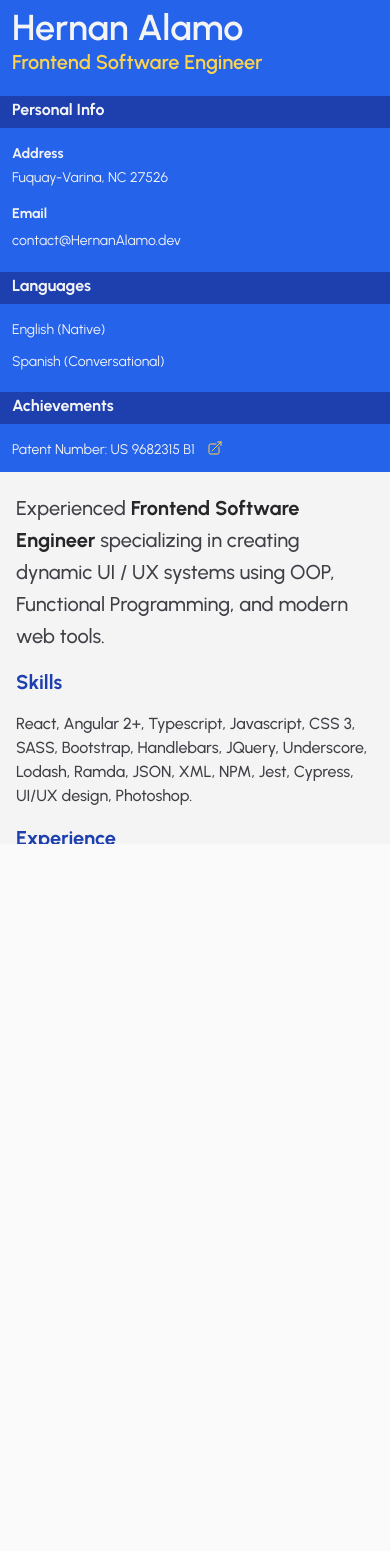
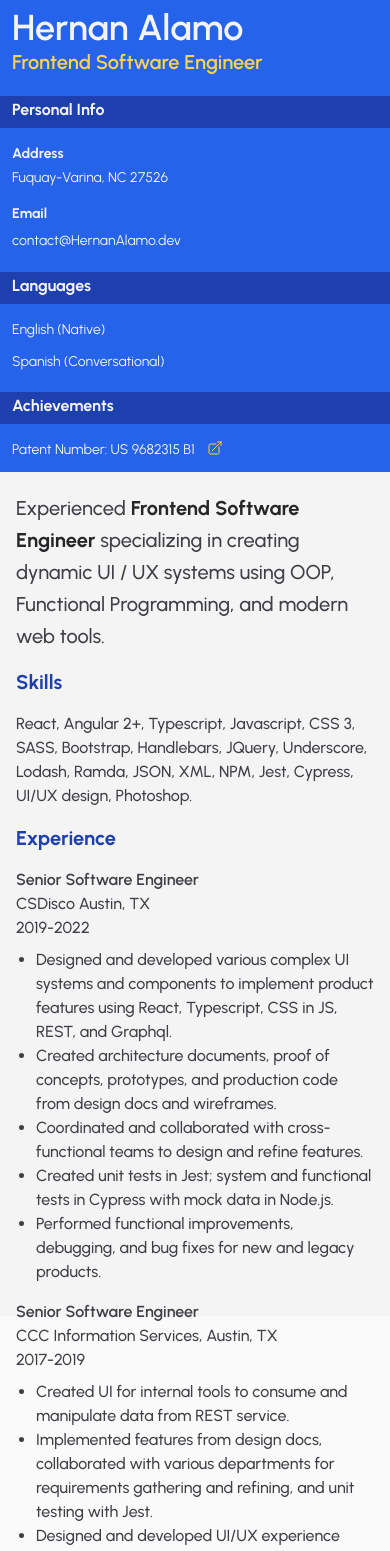
Before and after one commit to halamo/halamo_portfolio, a Next.js app: page / in a window 390 px wide. Shown: the top 1551 px of the page. Before the commit the page ends 844 px from the top, so only its background shows below. Built offline with nearby package versions, Linux system fonts and the light colour scheme.

Commit message:
Adjust sematic tags, fill space

```diff
--- a/app/page.tsx
+++ b/app/page.tsx
@@ -6,11 +6,14 @@ const patentLink =
 
 export default function Home() {
     return (
-        <div
-            className={`${urbanist.className} container mx-auto max-w-4xl overflow-y-auto bg-zinc-100`}
+        <main
+            className={`${urbanist.className} container mx-auto h-full max-w-4xl bg-zinc-100`}
         >
-            <div className="flex h-screen flex-col md:flex-row">
-                <div className="flex flex-none flex-col gap-1 bg-blue-600 text-zinc-100 md:w-72">
+            <div className="flex h-full flex-col md:flex-row">
+                <section
+                    aria-label="Personal Info"
+                    className="flex flex-none flex-col gap-1 bg-blue-600 text-zinc-100 md:w-72 "
+                >
                     <div className="top-0 left-0 bg-blue-600">
                         <h1 className="px-3 pt-2 text-4xl font-semibold">
                             Hernan Alamo
@@ -79,16 +82,19 @@ export default function Home() {
                             </svg>
                         </a>
                     </div>
-                </div>
-                <main className="h-screen  px-4  pt-5 font-medium  text-zinc-700 md:overflow-y-auto">
-                    <p className="text-xl leading-8">
+                </section>
+                <section
+                    aria-label="Objective, skills and experience"
+                    className="h-screen  px-4 pt-5  font-medium text-zinc-700 md:overflow-y-auto"
+                >
+                    <h1 className="text-xl leading-8">
                         Experienced{" "}
                         <span className="font-bold text-zinc-800">
                             Frontend Software Engineer
                         </span>{" "}
                         specializing in creating dynamic UI / UX systems using
                         OOP, Functional Programming, and modern web tools.{" "}
-                    </p>
+                    </h1>
                     <h2 className="pt-4 text-xl font-bold text-blue-800">
                         Skills
                     </h2>
@@ -102,14 +108,14 @@ export default function Home() {
                         Experience
                     </h2>
                     <div className="flex flex-col justify-between pt-4 md:flex-row">
-                        <h2>
+                        <h3>
                             <span className="font-semibold">
                                 Senior Software Engineer
                             </span>{" "}
                             <br className="inline md:hidden" />
                             <span className="hidden md:inline"> - </span>
                             CSDisco Austin, TX
-                        </h2>
+                        </h3>
                         <span className="whitespace-nowrap md:text-right">
                             2019-2022
                         </span>
@@ -140,14 +146,14 @@ export default function Home() {
                     </ul>
 
                     <div className="flex flex-col justify-between pt-4 md:flex-row">
-                        <h2>
+                        <h3>
                             <span className="font-semibold">
                                 Senior Software Engineer
                             </span>{" "}
                             <br className="inline md:hidden" />
                             <span className="hidden md:inline"> - </span>
                             CCC Information Services, Austin, TX
-                        </h2>
+                        </h3>
                         <span className="whitespace-nowrap md:text-right">
                             2017-2019
                         </span>
@@ -174,14 +180,14 @@ export default function Home() {
                     </ul>
 
                     <div className="flex flex-col justify-between pt-4 md:flex-row">
-                        <h2>
+                        <h3>
                             <span className="font-semibold">
                                 Senior Software Engineer
                             </span>{" "}
                             <br className="inline md:hidden" />
                             <span className="hidden md:inline"> - </span>
                             CompassLearning, Austin, TX
-                        </h2>
+                        </h3>
                         <span className="whitespace-nowrap md:text-right">
                             2013-2017
                         </span>
@@ -213,19 +219,19 @@ export default function Home() {
                     </ul>
 
                     <div className="flex flex-col justify-between pt-4 md:flex-row">
-                        <h2>
+                        <h3>
                             <span className="font-semibold">
                                 Senior Software Engineer
                             </span>{" "}
                             <br className="inline md:hidden" />
                             <span className="hidden md:inline"> - </span>Zynga,
                             Austin, TX
-                        </h2>
+                        </h3>
                         <span className="whitespace-nowrap md:text-right ">
                             2009-2013
                         </span>
                     </div>
-                    <ul className="list-disc pl-5 pt-2">
+                    <ul className="list-disc py-2 pl-5">
                         <li>
                             Created patented UI / UX designs and functionality
                             for social systems.
@@ -255,8 +261,8 @@ export default function Home() {
                             Cocosbuilder.
                         </li>
                     </ul>
-                </main>
+                </section>
             </div>
-        </div>
+        </main>
     );
 }
```
